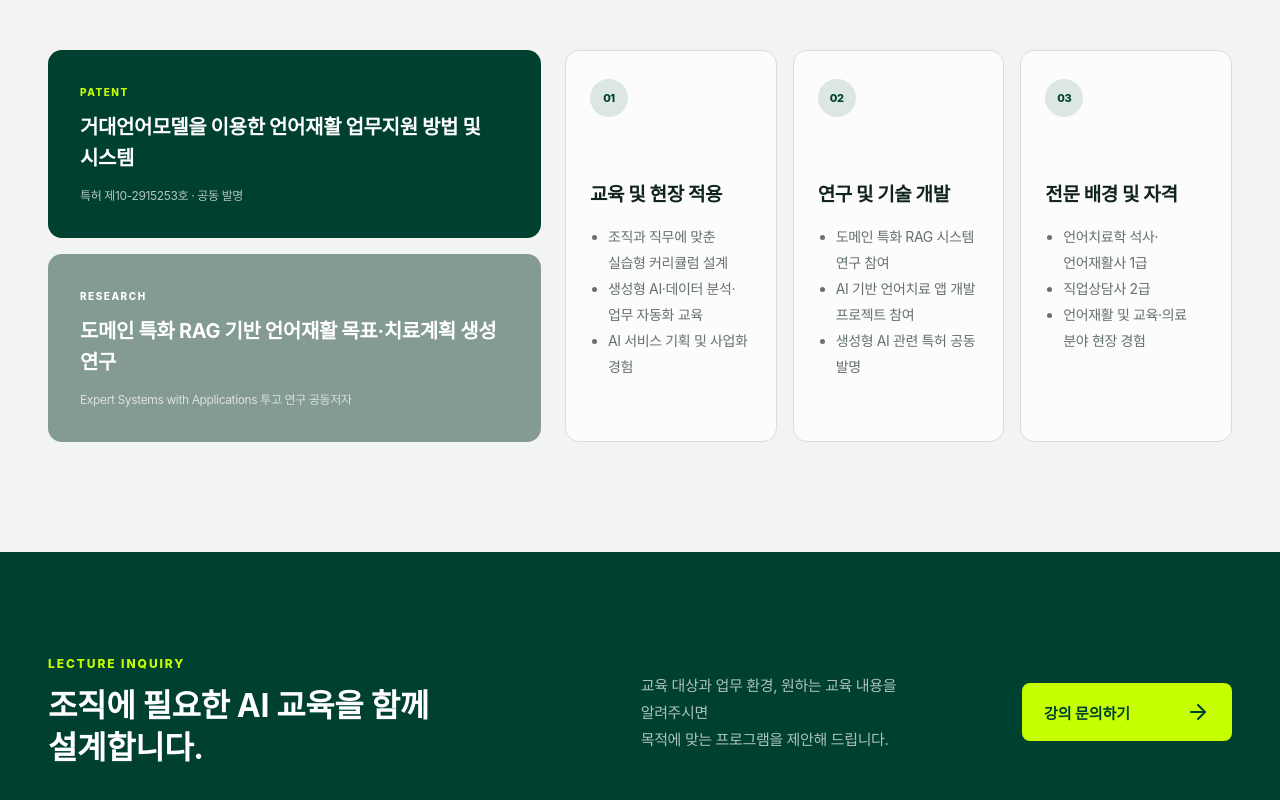
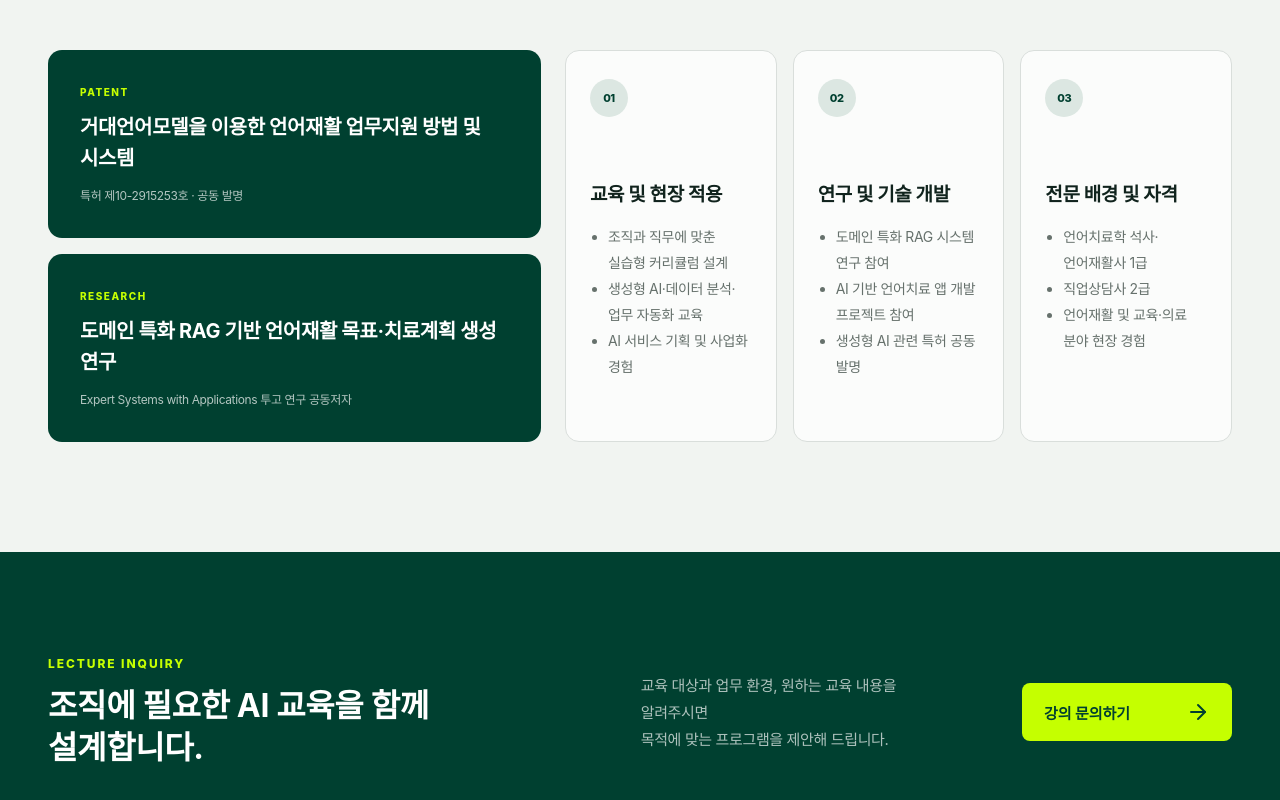
Before and after one commit to Aydencompany/Aydencompany.github.io, a Next.js app: page / in a window 1280 px wide. Shown: the part 2622-3422 px from the top of the page. Built offline with nearby package versions, Linux system fonts and the light colour scheme; a web font is replaced by a local one.

Commit message:
Strengthen desktop research card contrast

```diff
--- a/app/globals.css
+++ b/app/globals.css
@@ -1283,19 +1283,11 @@ img {
     color: var(--white);
   }
 
-  .desktop-research article:nth-child(2) {
-    background: #849b93;
-  }
-
   .desktop-research span {
     color: var(--lime);
     font-size: 10px;
     font-weight: 800;
     letter-spacing: 0.15em;
-  }
-
-  .desktop-research article:nth-child(2) span {
-    color: var(--white);
   }
 
   .desktop-research h3 {
```
